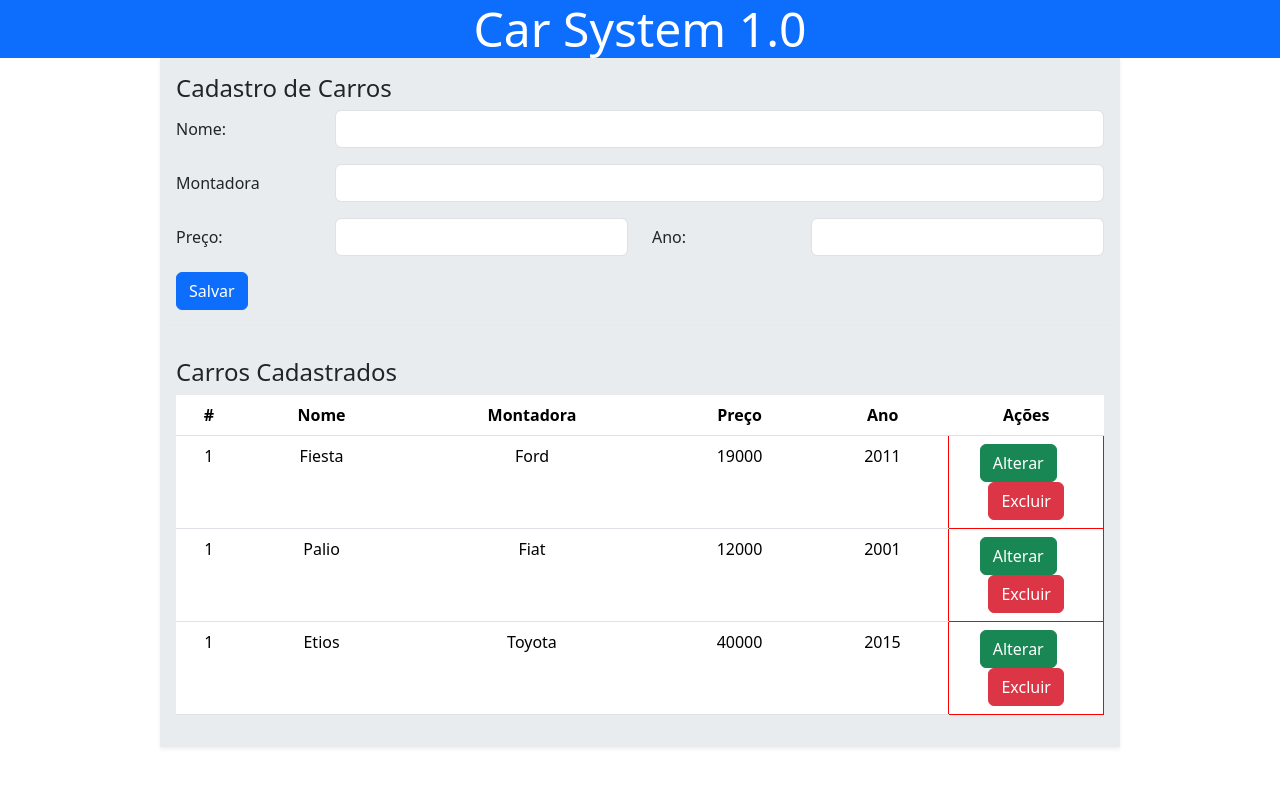
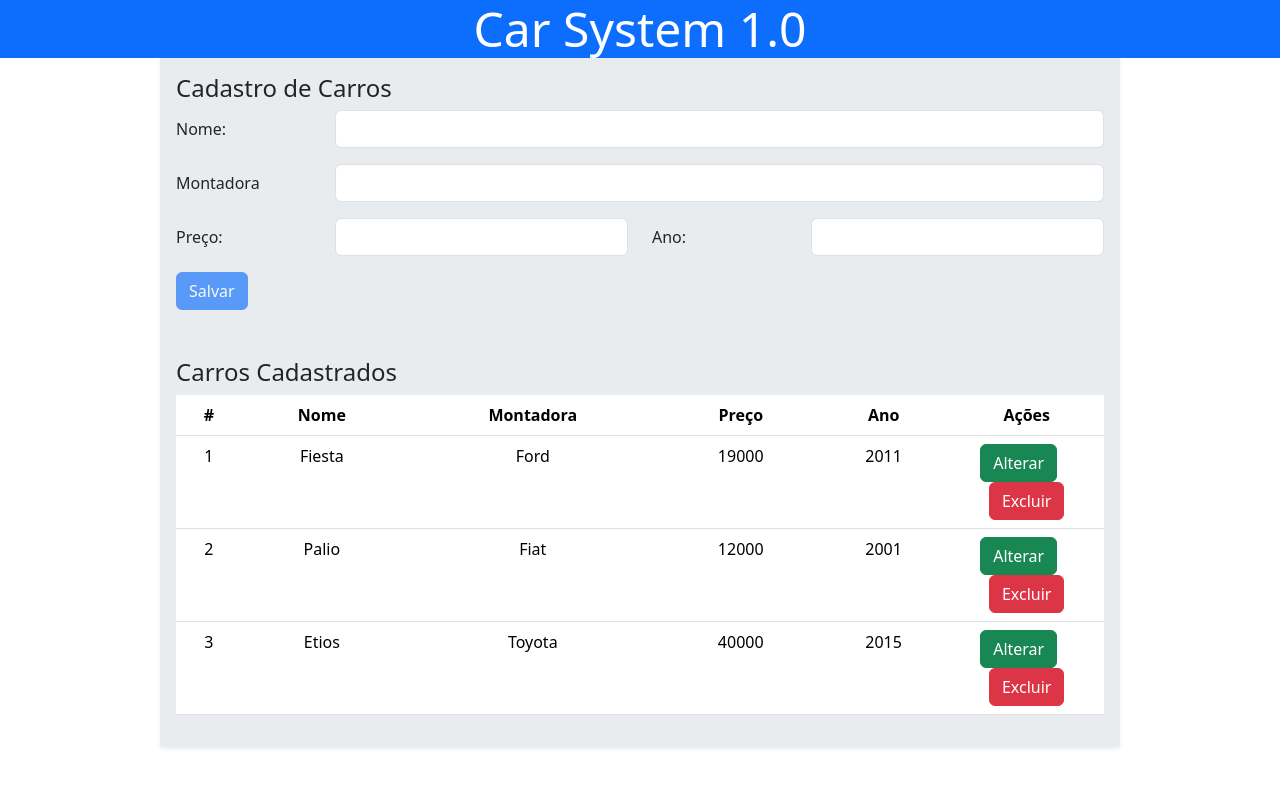
Before and after one commit to NicolasAFerro/angular_car, an Angular app: page / in a window 1280 px wide. Shown: the top 786 px of the page. Built offline with nearby package versions, Linux system fonts and the light colour scheme.

Commit message:
closes #7 logicas feitas

```diff
--- a/src/app/components/car/car.component.html
+++ b/src/app/components/car/car.component.html
@@ -1,6 +1,6 @@
 <div class="container-sm p-1 w-md-100 w-75 shadow-sm p-3 bg-body-secondary">
   <h4>Cadastro de Carros</h4>
-  <form action="">
+  <form action="" #formCar="ngForm">
     <div class="row mb-3">
       <label for="carName" class="col-sm-2 col-form-label">Nome: </label>
       <div class="col-sm-10">
@@ -8,8 +8,9 @@
           type="text"
           class="form-control"
           id="carName"
+          name="carName"
+          required
           [(ngModel)]="carroFilho.name"
-          [ngModelOptions]="{ standalone: true }"
         />
       </div>
     </div>
@@ -20,8 +21,9 @@
           type="text"
           class="form-control"
           id="automaker"
+          name="automaker"
           [(ngModel)]="carroFilho.automaker"
-          [ngModelOptions]="{ standalone: true }"
+          required
         />
       </div>
     </div>
@@ -32,8 +34,9 @@
           type="text"
           class="form-control"
           id="price"
+          name="price"
           [(ngModel)]="carroFilho.price"
-          [ngModelOptions]="{ standalone: true }"
+          required
         />
       </div>
       <label for="year" class="col-sm-2 col-form-label">Ano:</label>
@@ -42,12 +45,19 @@
           type="text"
           class="form-control"
           id="year"
+          name="year"
           [(ngModel)]="carroFilho.year"
-          [ngModelOptions]="{ standalone: true }"
+          required
         />
       </div>
     </div>
 
-    <button (click)="save()" class="btn btn-primary">Salvar</button>
+    <button
+      (click)="save()"
+      class="btn btn-primary"
+      [disabled]="formCar.invalid"
+    >
+      Salvar
+    </button>
   </form>
 </div>
--- a/src/app/components/cars/cars.component.html
+++ b/src/app/components/cars/cars.component.html
@@ -21,7 +21,7 @@
         <td>{{ car.automaker }}</td>
         <td>{{ car.price }}</td>
         <td>{{ car.year }}</td>
-        <td style="border: solid 1px red" class="col-2">
+        <td class="col-2">
           <button class="btn btn-success me-3" (click)="updateCar(car)">
             Alterar
           </button>
--- a/src/app/components/cars/cars.component.ts
+++ b/src/app/components/cars/cars.component.ts
@@ -13,6 +13,8 @@ import{Car} from '../../Car';
 export class CarsComponent {
 
   newCar: Car = {} as Car;
+  isUpdate: boolean = false;
+  idCount: number=4;
   cars: Car[] = [
     {
       id: 1,
@@ -22,14 +24,14 @@ export class CarsComponent {
       year: 2011,
     },
     {
-      id: 1,
+      id: 2,
       name: 'Palio',
       automaker: 'Fiat',
       price: 12000,
       year: 2001,
     },
     {
-      id: 1,
+      id: 3,
       name: 'Etios',
       automaker: 'Toyota',
       price: 40000,
@@ -40,15 +42,23 @@ export class CarsComponent {
 
   updateCar(carro:Car){
     this.newCar=carro;
-
+    this.isUpdate = true;
     console.log("new car: "+this.newCar.name);
     console.log('update:'+ carro.name);
 
   }
   removeCar(carro:Car){
+    this.cars = this.cars.filter((b) => b !== carro);
     console.log('remover: '+carro.name);
   }
   saveCar(){
+    if(!this.isUpdate){
+      this.newCar.id = this.idCount;
+      this.idCount++;
+      this.cars.push(this.newCar);
+    }
+    this.newCar = {} as Car; //zera a variavel
+    this.isUpdate = false;
    console.log('to aqui');
   }
 
```
